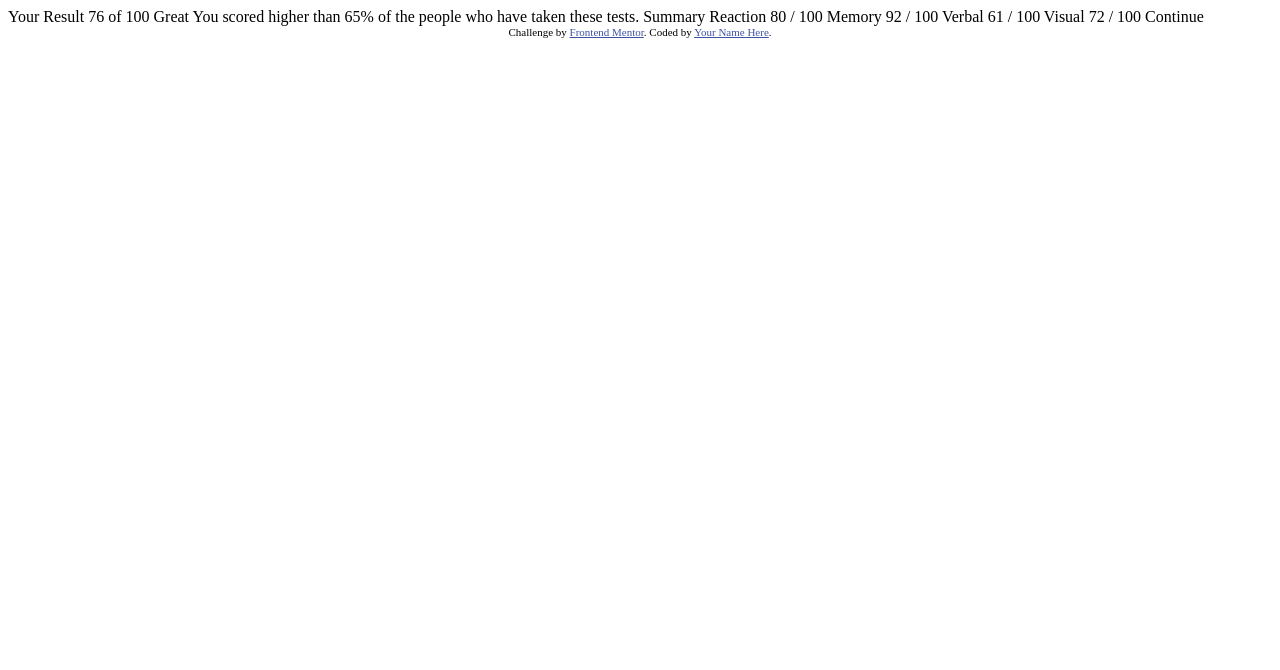
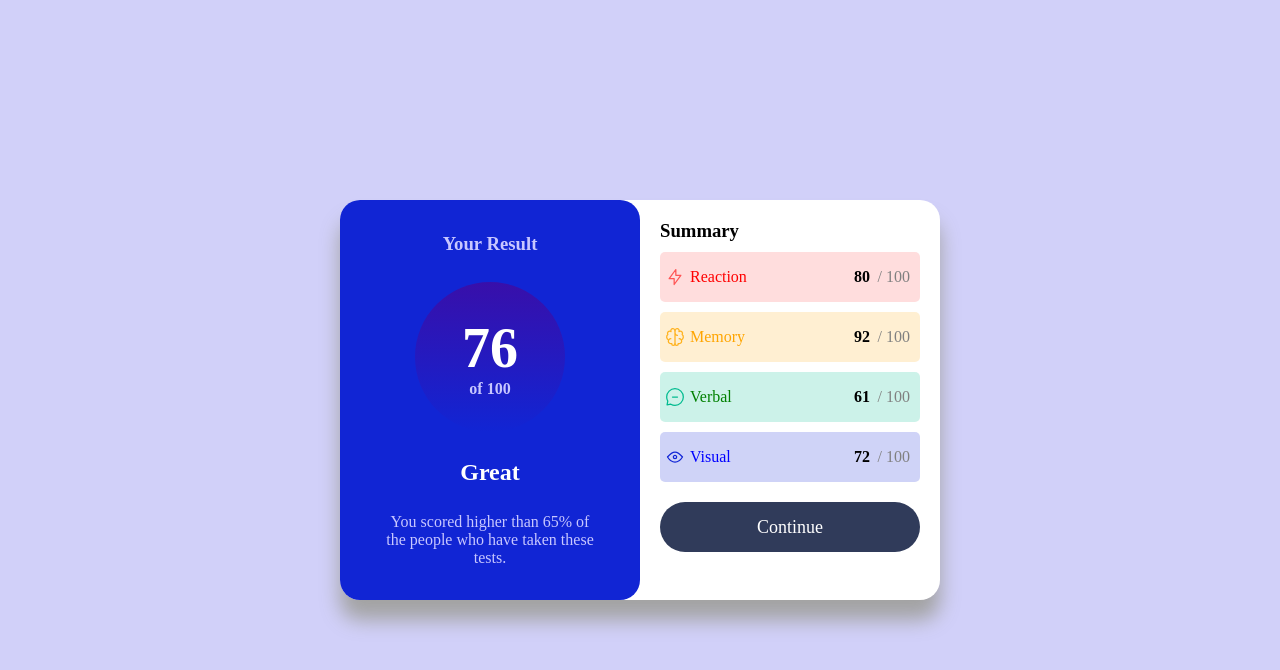
Before and after one commit to Abrar408/results-summary-component-main.github.io, a plain HTML site: page index.html in a window 1280 px wide. Drawn offline with Linux system fonts and the light colour scheme.

Commit message:
project2-done

```diff
--- /dev/null
+++ b/index.css
@@ -0,0 +1,113 @@
+*{
+    box-sizing: border-box;
+    margin: 0px;
+    padding: 0px;
+    outline: 0px;
+    font-family: Hanken Grotesk;
+}
+body{
+    background-color: rgba(164, 163, 245,0.5);
+    display: flex;
+    height: 100vh;
+    justify-content: center;
+    align-items: center;
+}
+.wrapper{
+    display: flex;
+    background-color: rgb(255, 255, 255);
+    width: 600px;
+    border-radius: 20px;
+    box-shadow: 0px 20px 20px 0px #a3a3a3;
+}
+.result, .summary{
+    width: 300px;
+    height: 400px;
+    border-radius: 20px;
+    padding: 20px;
+}
+.result{
+    background-color: rgb(17, 37, 212);
+    display: flex;
+    flex-direction: column;
+    justify-content: space-around;
+    align-items: center;
+}
+.summary{
+    background-color: transparent;
+}
+.circle{
+    width: 150px;
+    height: 150px;
+    border-radius: 50%;
+    background-image: linear-gradient(to bottom, rgb(56, 15, 170),rgba(17, 37, 212,1));
+    display: flex;
+    flex-direction: column;
+    justify-content: center;
+    align-items: center;
+}
+.result h3{
+    color:  hsl(241, 100%, 89%);
+}
+.result h2{
+    color: white;
+}
+.circle h1{
+   color: white;
+   margin: 0px;
+   font-size: 3.5rem;
+}
+.circle h4{
+    color:  hsl(241, 100%, 89%);
+}
+.result p{
+    color:  hsl(241, 100%, 89%);
+    padding: 0px 20px;
+    text-align: center;
+}
+.summary h3{
+    color: black;
+}
+.scores div{
+    width: 100%;
+    height:50px;
+    margin: 10px 0px;
+    border-radius: 5px;
+    display: flex;
+    align-items: center;
+    position: relative;
+    padding: 0px 5px;
+}
+.scores div p{
+    margin-left: 5px;
+}
+.scores div h4{
+    position: absolute;
+    right: 50px;
+}
+.scores div span{
+    position: absolute;
+    right: 10px;
+    color: gray;
+}
+.reaction{
+    background-color: rgba(255, 87, 87,0.2);
+}
+.memory{
+    background-color: rgba(255, 176, 31,0.2);
+}
+.verbal{
+    background-color: rgba(0, 189, 145,0.2);
+}
+.visual{
+    background-color: rgba(17, 37, 212,0.2);
+}
+.summary button{
+    width: 100%;
+    height:50px;
+    margin: 10px 0px;
+    border-radius: 50px;
+    border: none;
+    background-color: hsl(224, 30%, 27%);
+    color: white;
+    font-size: large;
+}
--- a/index.html
+++ b/index.html
@@ -3,45 +3,63 @@
 <head>
   <meta charset="UTF-8">
   <meta name="viewport" content="width=device-width, initial-scale=1.0"> <!-- displays site properly based on user's device -->
-
+  <link rel="stylesheet" type="text/css" href="index.css">
   <link rel="icon" type="image/png" sizes="32x32" href="./assets/images/favicon-32x32.png">
-
   <title>Frontend Mentor | Results summary component</title>
-
-  <!-- Feel free to remove these styles or customise in your own stylesheet 👍 -->
-  <style>
-    .attribution { font-size: 11px; text-align: center; }
-    .attribution a { color: hsl(228, 45%, 44%); }
-  </style>
 </head>
 <body>
+  <div class="wrapper">
 
-  Your Result
-  76
-  of 100
+    <div class="result">
+      <h3>Your Result</h3>
+      <div class="circle">
+        <h1>76</h1>
+        <h4>of 100</h4>
+      </div>
+      <h2>Great</h2>
+      <p>You scored higher than 65% of the people who have taken these tests.</p>
+    </div>
 
-  Great
-  You scored higher than 65% of the people who have taken these tests.
+    <div class="summary">
+      <h3>Summary</h3>
+      <div class="scores">
+        <div class="reaction">
+          <img src="assets\images\icon-reaction.svg"/>
+          <p style="color:red">Reaction</p>
+          <h4>80</h4>
+          <span>/ 100</span>
+        </div>
 
-  Summary
+        <div class="memory">
+          <img src="assets\images\icon-memory.svg"/>
+          <p style="color:orange">Memory</p>
+          <h4>92</h4>
+          <span>/ 100</span>
+        </div>
+        <div class="verbal">
+          <img src="assets\images\icon-verbal.svg"/>
+          <p style="color:green">Verbal</p>
+          <h4>61</h4>
+          <span>/ 100</span>
+        </div>
+        <div class="visual">
+          <img src="assets\images\icon-visual.svg"/>
+          <p style="color:blue">Visual</p>
+          <h4>72 </h4>
+          <span>/ 100</span>
+        </div>
+      </div>
+      <button>Continue</button>
 
-  Reaction
-  80 / 100
+    </div>
+  </div>
 
-  Memory
-  92 / 100
 
-  Verbal
-  61 / 100
 
-  Visual
-  72 / 100
 
-  Continue
-
-  <div class="attribution">
+  <!-- <div class="attribution">
     Challenge by <a href="https://www.frontendmentor.io?ref=challenge" target="_blank">Frontend Mentor</a>.
     Coded by <a href="#">Your Name Here</a>.
-  </div>
+  </div> -->
 </body>
 </html>
```
